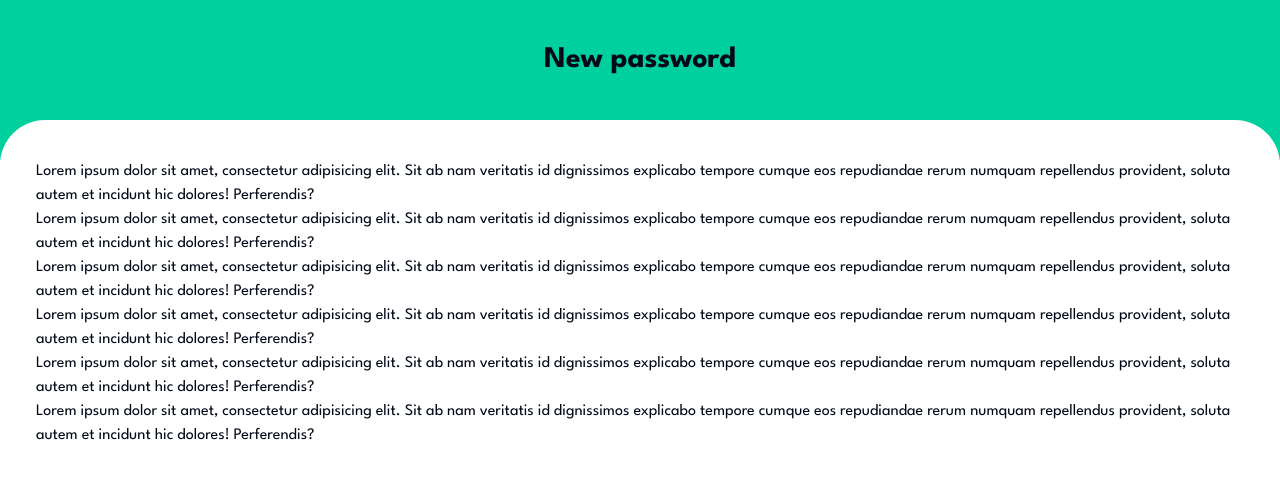
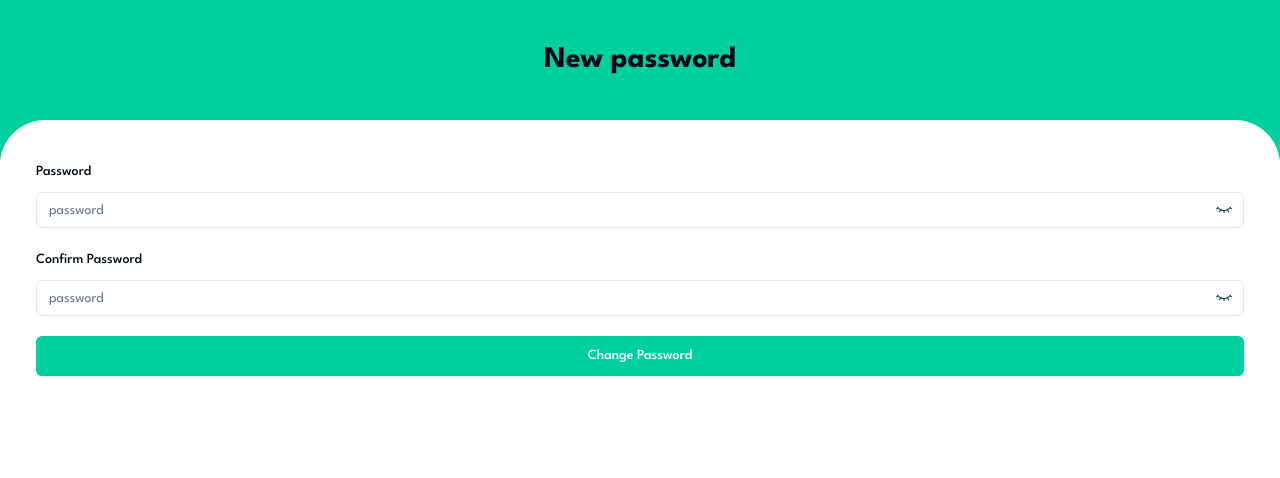
Before and after one commit to nahkar/finwise, a Next.js app: page /new-password in a window 1280 px wide. Shown: the top 478 px of the page. Built offline with nearby package versions, Linux system fonts and the light colour scheme.

Commit message:
feature: add new password page

```diff
--- /dev/null
+++ b/src/app/(auth)/components/AuthForm/NewPasswordForm.tsx
@@ -0,0 +1,107 @@
+'use client';
+import { zodResolver } from '@hookform/resolvers/zod';
+import { useForm, UseFormReturn } from 'react-hook-form';
+import { z } from 'zod';
+import { Button } from '@/components/ui/button';
+import {
+	Form,
+	FormControl,
+	FormField,
+	FormItem,
+	FormLabel,
+	FormMessage,
+} from '@/components/ui/form';
+import Image from 'next/image';
+
+import { Input } from '@/components/ui/input';
+import eyeIcon from './img/eye.svg';
+import { useState } from 'react';
+import { cn } from '@/lib/utils';
+import { newPasswordSchema } from './schemas/newPassword.schema';
+export const NewPasswordForm = () => {
+	const form: UseFormReturn<z.infer<typeof newPasswordSchema>> = useForm<
+		z.infer<typeof newPasswordSchema>
+	>({
+		resolver: zodResolver(newPasswordSchema),
+		defaultValues: {
+			password: '',
+			confirmPassword: '',
+		},
+	});
+
+	const onSubmit = async (values: z.infer<typeof newPasswordSchema>) => {
+		console.log(values);
+	};
+
+	const [isShowPassword, setIsShowPassword] = useState(false);
+
+	return (
+		<div>
+			<Form {...form}>
+				<form onSubmit={form.handleSubmit(onSubmit)} className="space-y-5">
+					<FormField
+						control={form.control}
+						name="password"
+						render={({ field }) => (
+							<FormItem>
+								<FormLabel>Password</FormLabel>
+								<FormControl>
+									<div className="relative">
+										<Input
+											placeholder="password"
+											{...field}
+											className="pr-8"
+											type={isShowPassword ? 'text' : 'password'}
+										/>
+										<Image
+											src={eyeIcon}
+											alt="eye"
+											className={cn(
+												'absolute right-3 top-1/2 size-4 -translate-y-1/2 cursor-pointer',
+												isShowPassword ? 'rotate-180' : 'rotate-0',
+											)}
+											onClick={() => setIsShowPassword(!isShowPassword)}
+										/>
+									</div>
+								</FormControl>
+								<FormMessage />
+							</FormItem>
+						)}
+					/>
+					<FormField
+						control={form.control}
+						name="confirmPassword"
+						render={({ field }) => (
+							<FormItem>
+								<FormLabel>Confirm Password</FormLabel>
+								<FormControl>
+									<div className="relative">
+										<Input
+											placeholder="password"
+											{...field}
+											className="pr-8"
+											type={isShowPassword ? 'text' : 'password'}
+										/>
+										<Image
+											src={eyeIcon}
+											alt="eye"
+											className={cn(
+												'absolute right-3 top-1/2 size-4 -translate-y-1/2 cursor-pointer',
+												isShowPassword ? 'rotate-180' : 'rotate-0',
+											)}
+											onClick={() => setIsShowPassword(!isShowPassword)}
+										/>
+									</div>
+								</FormControl>
+								<FormMessage />
+							</FormItem>
+						)}
+					/>
+					<Button className="h-10 w-full bg-customGreen text-white" type="submit">
+						Change Password
+					</Button>
+				</form>
+			</Form>
+		</div>
+	);
+};
--- /dev/null
+++ b/src/app/(auth)/components/AuthForm/schemas/newPassword.schema.ts
@@ -0,0 +1,15 @@
+'use client';
+
+import { z } from 'zod';
+
+export const newPasswordSchema = z
+	.object({
+		password: z.string().min(8, { message: 'Password must contain at least 8 character(s)' }),
+		confirmPassword: z
+			.string()
+			.min(8, { message: 'Password must contain at least 8 character(s)' }),
+	})
+	.refine((data) => data.password === data.confirmPassword, {
+		message: 'Passwords must match',
+		path: ['confirmPassword'],
+	});
--- a/src/app/(auth)/new-password/page.tsx
+++ b/src/app/(auth)/new-password/page.tsx
@@ -1,36 +1,9 @@
+import { NewPasswordForm } from '../components/AuthForm/NewPasswordForm';
+
 const NewPasswordPage = () => {
 	return (
 		<div>
-			<p>
-				Lorem ipsum dolor sit amet, consectetur adipisicing elit. Sit ab nam veritatis id
-				dignissimos explicabo tempore cumque eos repudiandae rerum numquam repellendus provident,
-				soluta autem et incidunt hic dolores! Perferendis?
-			</p>
-			<p>
-				Lorem ipsum dolor sit amet, consectetur adipisicing elit. Sit ab nam veritatis id
-				dignissimos explicabo tempore cumque eos repudiandae rerum numquam repellendus provident,
-				soluta autem et incidunt hic dolores! Perferendis?
-			</p>
-			<p>
-				Lorem ipsum dolor sit amet, consectetur adipisicing elit. Sit ab nam veritatis id
-				dignissimos explicabo tempore cumque eos repudiandae rerum numquam repellendus provident,
-				soluta autem et incidunt hic dolores! Perferendis?
-			</p>
-			<p>
-				Lorem ipsum dolor sit amet, consectetur adipisicing elit. Sit ab nam veritatis id
-				dignissimos explicabo tempore cumque eos repudiandae rerum numquam repellendus provident,
-				soluta autem et incidunt hic dolores! Perferendis?
-			</p>
-			<p>
-				Lorem ipsum dolor sit amet, consectetur adipisicing elit. Sit ab nam veritatis id
-				dignissimos explicabo tempore cumque eos repudiandae rerum numquam repellendus provident,
-				soluta autem et incidunt hic dolores! Perferendis?
-			</p>
-			<p>
-				Lorem ipsum dolor sit amet, consectetur adipisicing elit. Sit ab nam veritatis id
-				dignissimos explicabo tempore cumque eos repudiandae rerum numquam repellendus provident,
-				soluta autem et incidunt hic dolores! Perferendis?
-			</p>
+			<NewPasswordForm />
 		</div>
 	);
 };
```
